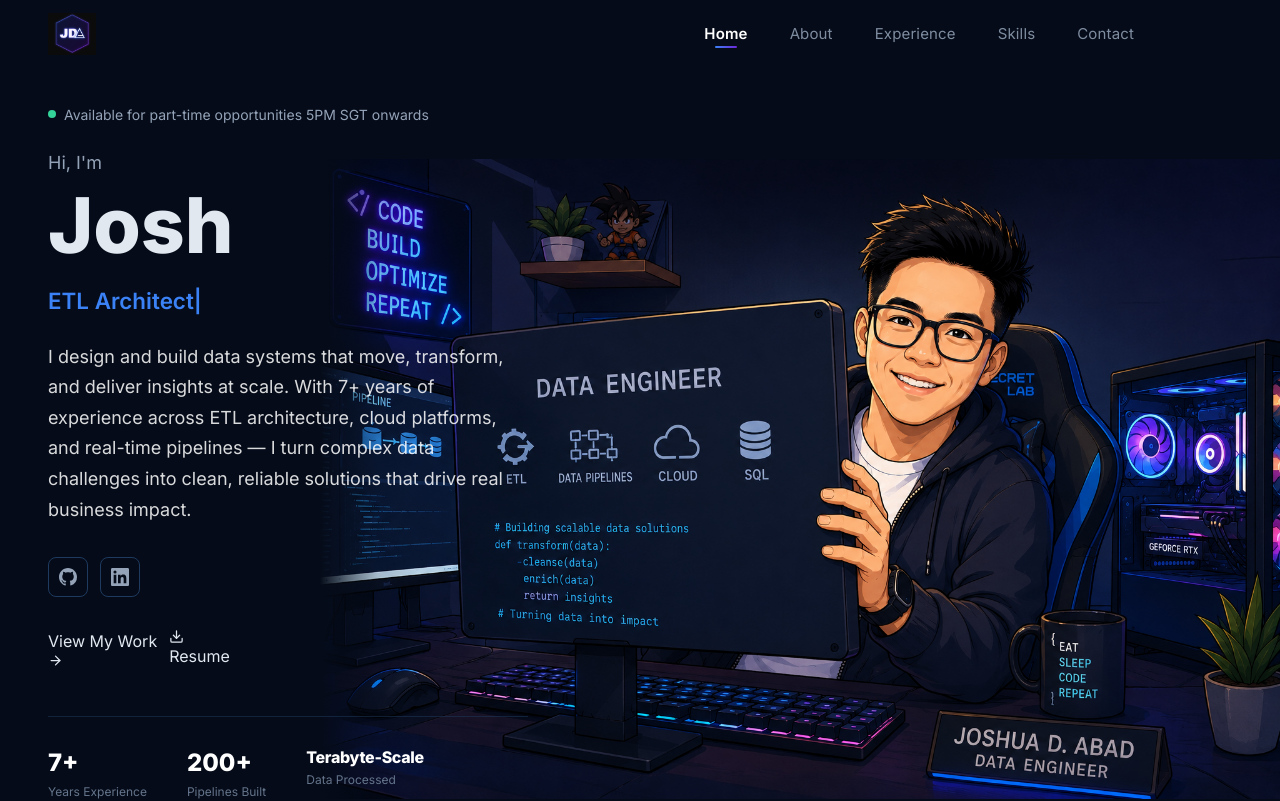
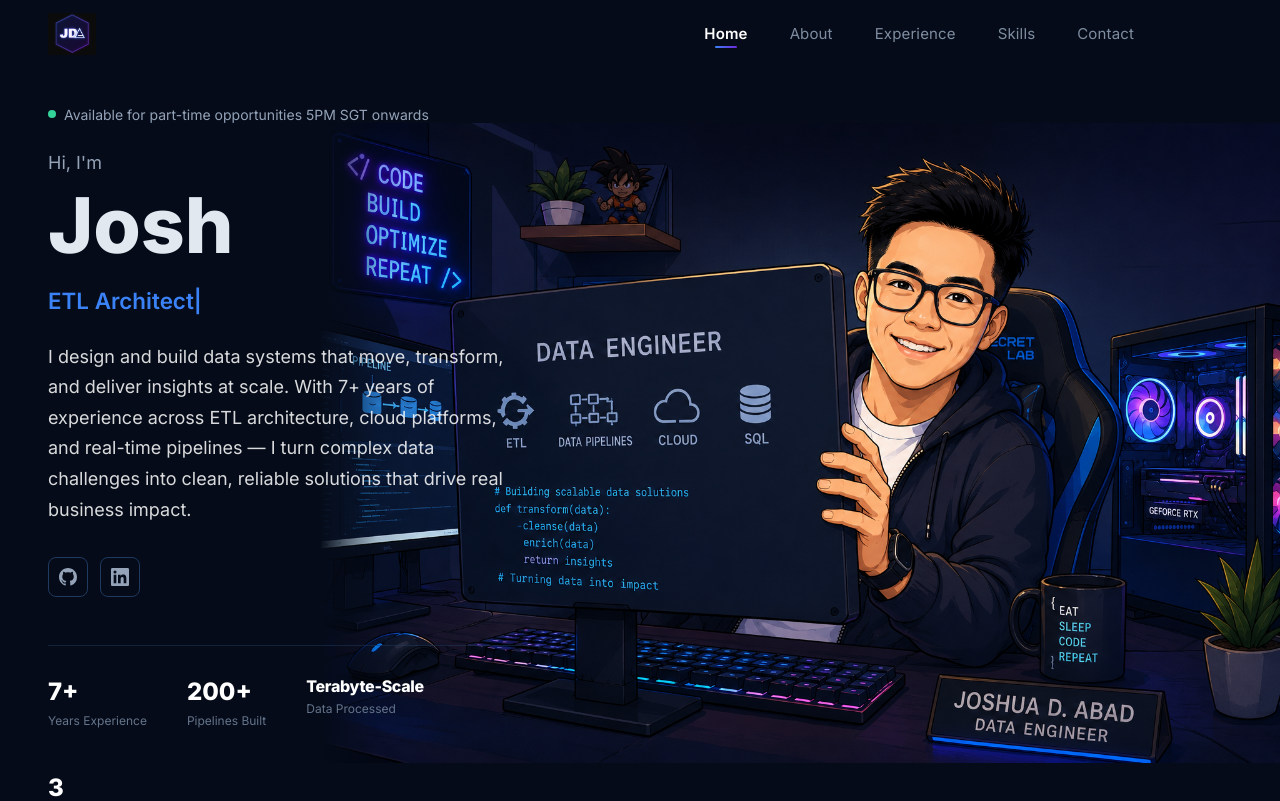
Before and after one commit to AbadJosh/portfolio, a Next.js app: page / in a window 1280 px wide. Shown: the top 801 px of the page. Built offline with nearby package versions, Linux system fonts and the light colour scheme.

Commit message:
fix: remove View Work and Resume buttons, update GitHub links

```diff
--- a/components/Contact.tsx
+++ b/components/Contact.tsx
@@ -283,7 +283,7 @@ export default function Contact() {
                 Connect
               </p>
               <div style={{ display: "flex", gap: 12 }}>
-                <a href="https://github.com/jabadDEV" target="_blank" rel="noopener noreferrer" className="ct-social" aria-label="GitHub">
+                <a href="https://github.com/AbadJosh" target="_blank" rel="noopener noreferrer" className="ct-social" aria-label="GitHub">
                   <GithubIcon size={18} />
                 </a>
                 <a href="https://www.linkedin.com/in/joshua-abad/" target="_blank" rel="noopener noreferrer" className="ct-social" aria-label="LinkedIn">
--- a/components/Hero.tsx
+++ b/components/Hero.tsx
@@ -3,7 +3,6 @@
 import { motion } from "framer-motion";
 import { TypeAnimation } from "react-type-animation";
 import Image from "next/image";
-import { ArrowRight, Download } from "lucide-react";
 import { GithubIcon, LinkedinIcon } from "@/components/icons";
 
 export default function Hero() {
@@ -147,7 +146,7 @@ export default function Hero() {
           {/* Social icons */}
           <div style={{ display: "flex", alignItems: "center", gap: 12, marginBottom: 32 }}>
             <a
-              href="https://github.com/jabadDEV"
+              href="https://github.com/AbadJosh"
               target="_blank"
               rel="noopener noreferrer"
               style={{
@@ -202,15 +201,6 @@ export default function Hero() {
             </a>
           </div>
 
-          {/* CTAs */}
-          <div style={{ display: "flex", flexWrap: "wrap", alignItems: "center", gap: 12 }}>
-            <button onClick={() => scrollTo("#experience")} className="btn-primary">
-              View My Work <ArrowRight size={15} />
-            </button>
-            <a href="/resume.pdf" download className="btn-ghost">
-              <Download size={15} /> Resume
-            </a>
-          </div>
         </motion.div>
 
         {/* Stats row */}
```
